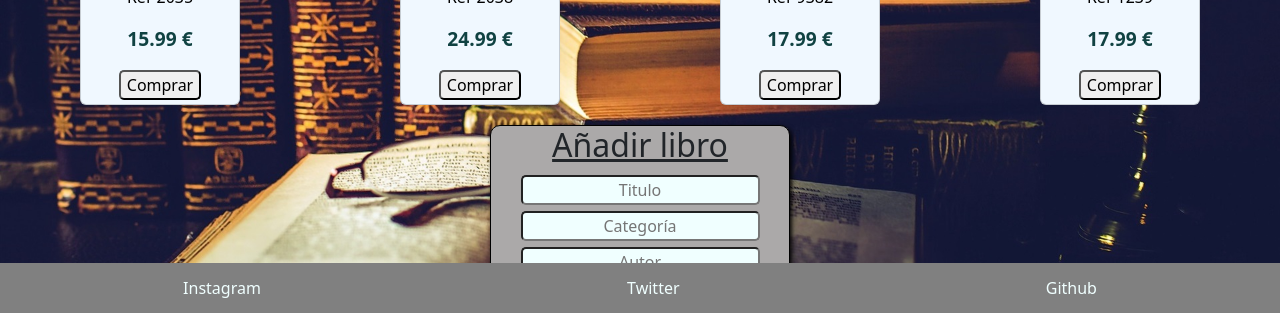
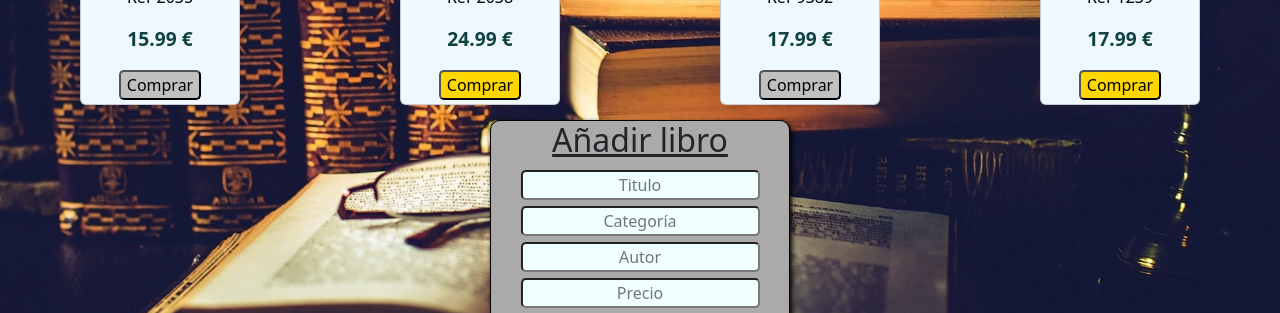
Before and after one commit to Kiskodev92/Mybooks, an Angular app: page /book in a window 1280 px wide. Shown: the part 487-800 px from the top of the page. Built offline with nearby package versions, Linux system fonts and the light colour scheme.

Commit message:
button ngclass

```diff
--- a/src/app/component/footer/footer.component.css
+++ b/src/app/component/footer/footer.component.css
@@ -9,7 +9,7 @@
 div{
     height: 50px;
     width:100%;
-    position:absolute;
+    position: static;
     bottom:0;
     left:0;
     align-items: center; }
--- a/src/app/pages/books/books.component.css
+++ b/src/app/pages/books/books.component.css
@@ -1,5 +1,5 @@
 main{
-    height: 90vh;
+    min-height: 90vh;
     background-image: url(src/assets/img/Book.jpg);
     background-size: cover;
     background-repeat:no-repeat;
@@ -11,7 +11,8 @@ main{
 
 }
 section{
-    margin-top: 20px;
+    margin-top: 15px;
+    margin-bottom: 20px;
     width: 300px;
     border:0.5px solid black;
     box-shadow: 2px 2px 5px black;
@@ -54,3 +55,9 @@ h2{text-decoration: underline;}
     color: white;
     background-color: rgb(52, 171, 121);
 }
+.claseplata{
+    background-color: silver;
+}
+.claseoro{
+    background-color: gold;
+}
--- a/src/app/pages/books/books.component.html
+++ b/src/app/pages/books/books.component.html
@@ -16,7 +16,7 @@
         <p>{{book.author}}</p>
         <p style="color: black">{{book.id_book | code}}</p>
         <p style="font-weight: bolder; color: rgb(16, 66, 66); font-size: larger;">{{book.price}} €</p>
-        <button style="margin-bottom: 4px;border-radius: 5px;" [ngClass]="{'background': (par) ? 'silver' : 'gold'}">Comprar</button>
+        <button style="margin-bottom: 4px;border-radius: 5px;" [ngClass]="{'claseplata': par , 'claseoro' : impar}">Comprar</button>
     </div>
 </ng-container>
 </div>
```
